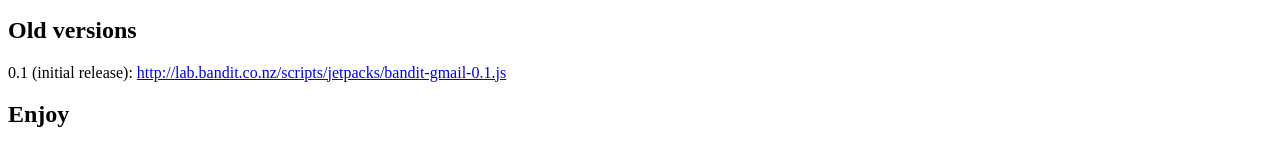
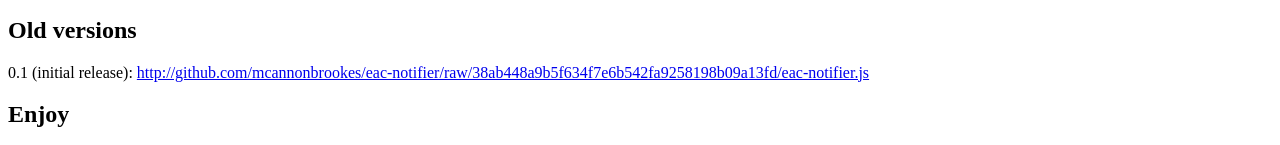
Before and after one commit to mcannonbrookes/eac-notifier, a plain HTML site: page index.html in a window 1280 px wide. Shown: the part 1202-1347 px from the top of the page. Drawn offline with Linux system fonts and the light colour scheme.

Commit message:
Updating index to point correctly

```diff
--- a/index.html
+++ b/index.html
@@ -3,7 +3,7 @@
 	<head>
 		<meta http-equiv="Content-Type" content="text/html; charset=utf-8" />
 		<title>Jetpack: Mike's EAC Status Notifier</title>
-		<link rel="jetpack" href="eac-notifier.js">
+		<link rel="jetpack" href="http://github.com/mcannonbrookes/eac-notifier/raw/38ab448a9b5f634f7e6b542fa9258198b09a13fd/eac-notifier.js">
 	</head>
 
 	<body>
@@ -20,7 +20,7 @@
 		<p>First you need to install the <a href="https://jetpack.mozillalabs.com/">Jetpack addon</a> for Firefox, then simply revisit this page and click "Install" up the top right. You should see something like this:</p>
 		<p><img src="http://img.skitch.com/20090522-tgtdgi7h4d8q6gurr12b9hm5c7.png"></p>
 		<h2>Old versions</h2>
-		<p>0.1 (initial release): <a href="http://lab.bandit.co.nz/scripts/jetpacks/bandit-gmail-0.1.js">http://lab.bandit.co.nz/scripts/jetpacks/bandit-gmail-0.1.js</a></p>
+		<p>0.1 (initial release): <a href="http://github.com/mcannonbrookes/eac-notifier/raw/38ab448a9b5f634f7e6b542fa9258198b09a13fd/eac-notifier.js">http://github.com/mcannonbrookes/eac-notifier/raw/38ab448a9b5f634f7e6b542fa9258198b09a13fd/eac-notifier.js</a></p>
 		<h2>Enjoy</h2>
 	</body>
 </html>
```
